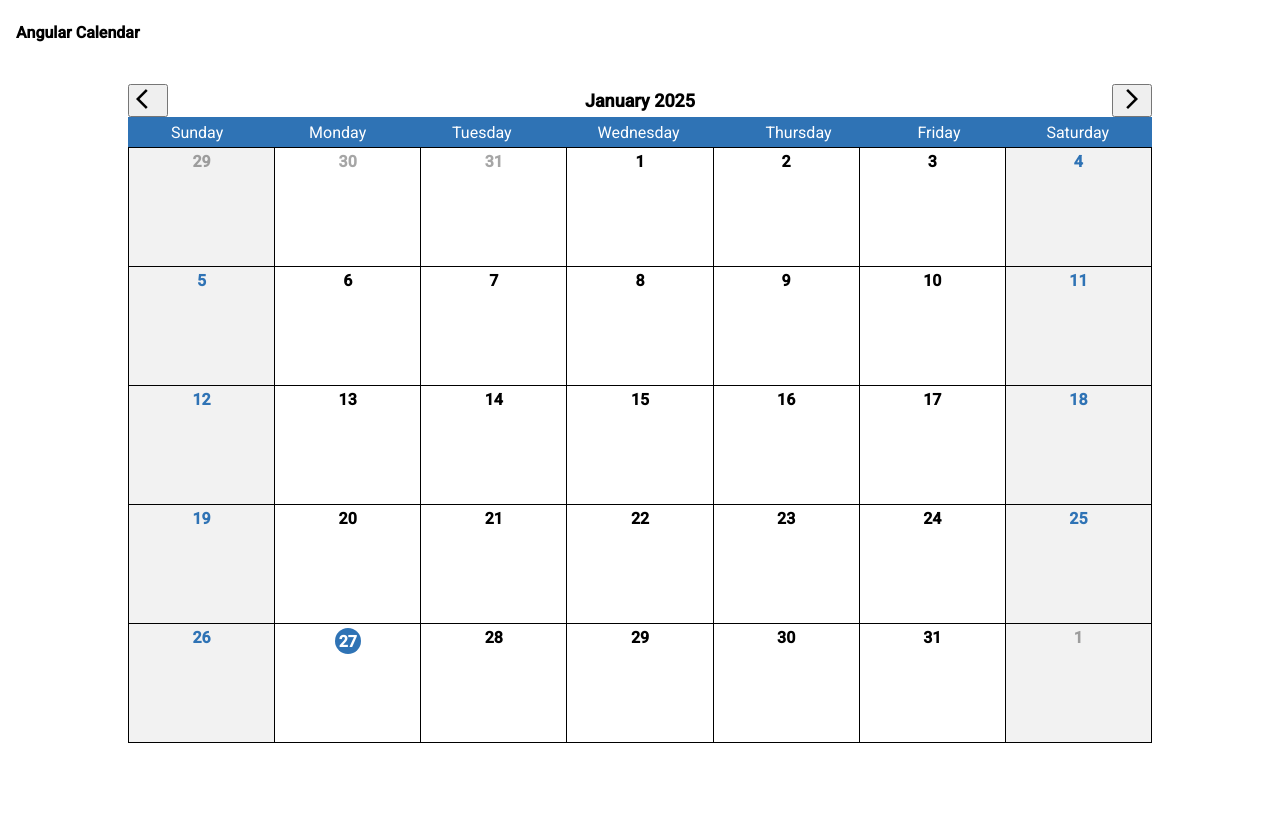
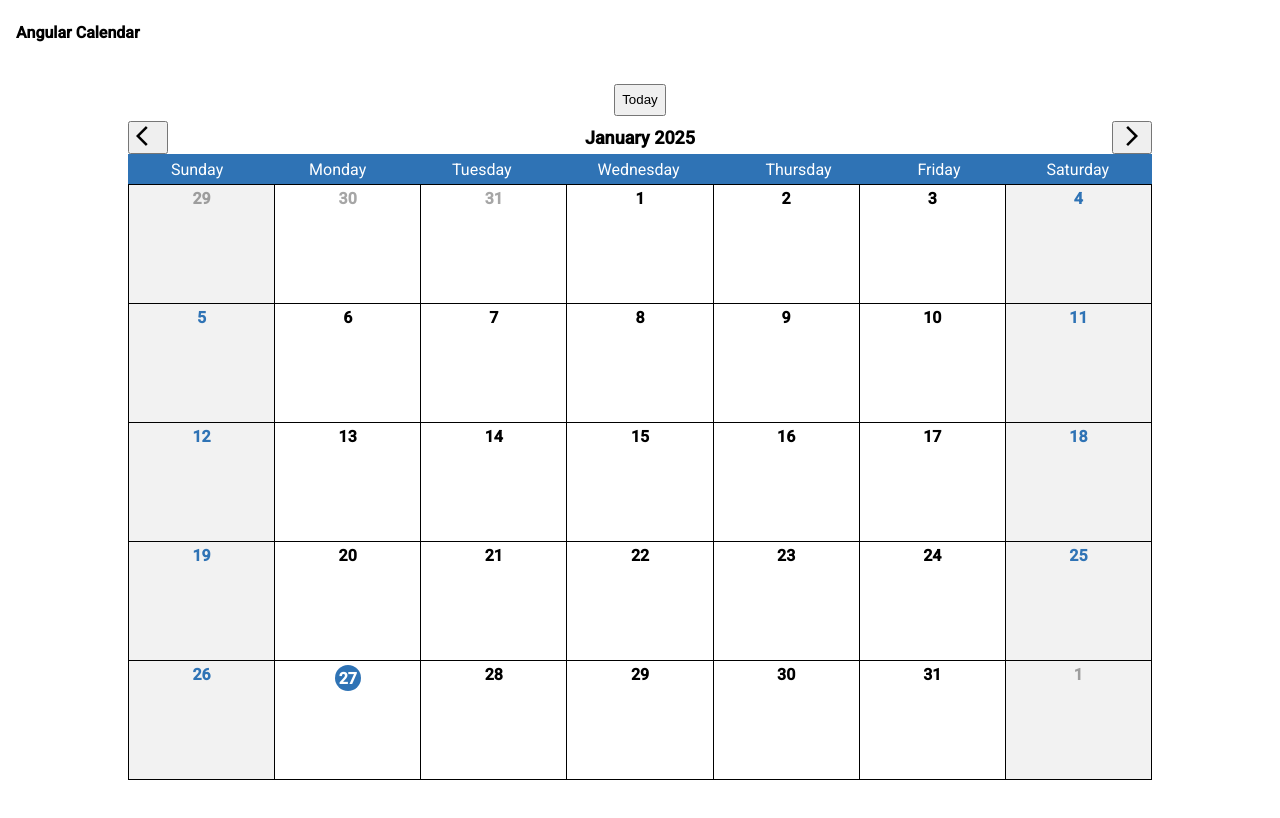
Before and after one commit to iamdave86/angular-calendar, an Angular app: page /calendar in a window 1280 px wide. Shown: the top 818 px of the page. Built offline with nearby package versions, Linux system fonts and the light colour scheme.

Commit message:
feat(calendar): add Today button and set the date to today when clicking it

```diff
--- a/src/app/feature/calendar/components/calendar/calendar.component.html
+++ b/src/app/feature/calendar/components/calendar/calendar.component.html
@@ -4,6 +4,8 @@
   </mat-toolbar>
 
   <mat-card class="calendar">
+    <button class="calendar__today-button" mat-raised-button (click)="today()">Today</button>
+
     <div class="calendar__date-selector">
       <button class="calendar__prev-button" mat-icon-button aria-label="Switch to previous month" (click)="prevMonth()">
         <mat-icon aria-hidden="false" aria-label="Previous month arrow icon">arrow_back_ios</mat-icon>
--- a/src/app/feature/calendar/components/calendar/calendar.component.scss
+++ b/src/app/feature/calendar/components/calendar/calendar.component.scss
@@ -93,4 +93,10 @@ $color-blue: #2f73b5;
     font-size: 18px;
     font-weight: bold;
   }
+
+  &__today-button {
+    display: block;
+    margin: 0 auto 5px;
+    line-height: 26px;
+  }
 }
--- a/src/app/feature/calendar/components/calendar/calendar.component.ts
+++ b/src/app/feature/calendar/components/calendar/calendar.component.ts
@@ -33,4 +33,8 @@ export class CalendarComponent {
   public nextMonth() {
     this.calendarService.nextMonth();
   }
+
+  public today() {
+    this.calendarService.today();
+  }
 }
--- a/src/app/feature/calendar/services/calendar.service.ts
+++ b/src/app/feature/calendar/services/calendar.service.ts
@@ -79,6 +79,10 @@ export class CalendarService {
     this.selectedDate$.next(addMonths(this.selectedDate$.getValue(), 1));
   }
 
+  public today() {
+    this.selectedDate$.next(new Date());
+  }
+
   private createAdditionalDays(date: Date, toIndex: number): CalendarDay[] {
     return [...Array(toIndex).keys()].reduce((days: CalendarDay[], d) => {
       const addedDate = addDays(date, d);
```
